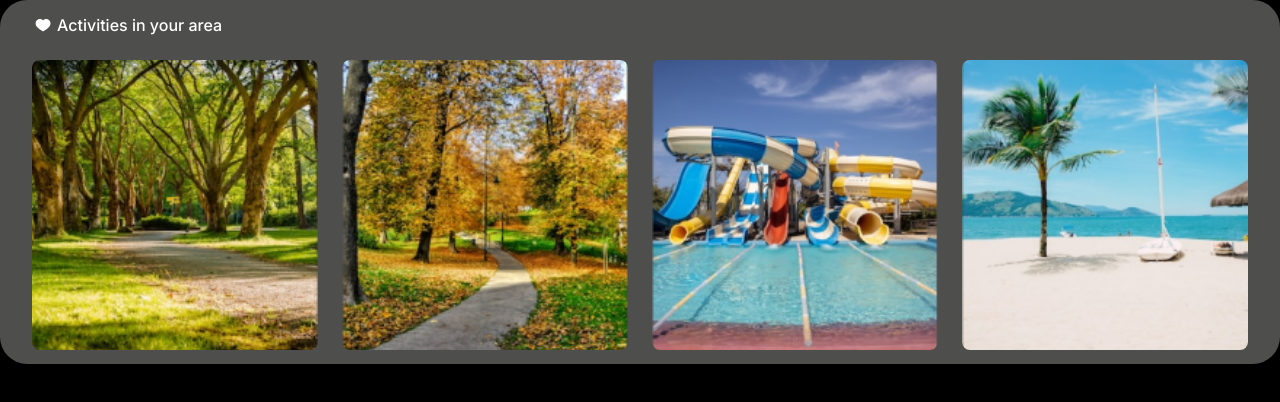
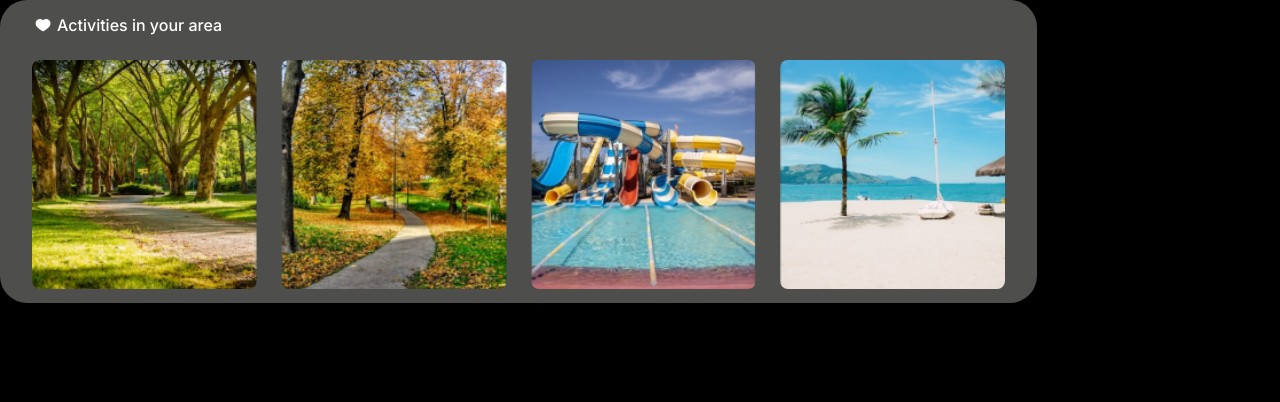
Before and after one commit to Scholak/2ece89c0-c269-4882-ac99-60ff13ca91f3, a React (Vite) app: page / in a window 1280 px wide. Shown: the top 402 px of the page. Built offline with nearby package versions, Linux system fonts and the light colour scheme.

Commit message:
feat: layout styling completed for desktop view

```diff
--- a/src/App.tsx
+++ b/src/App.tsx
@@ -2,9 +2,9 @@ import { Activities } from './components'
 
 const App = () => {
   return (
-    <div>
+    <main>
       <Activities />
-    </div>
+    </main>
   )
 }
 
--- a/src/components/Activities/Activities.module.scss
+++ b/src/components/Activities/Activities.module.scss
@@ -1,4 +1,5 @@
 .container {
+  grid-area: 'activities';
   border-radius: 27.244px;
   background: rgba(196, 195, 193, 0.40);
   padding: 14px 32px;
--- a/src/index.scss
+++ b/src/index.scss
@@ -14,3 +14,13 @@ body {
   color: #ffffff;
   background: #000;
 }
+
+main {
+  display: grid;
+  gap: 24px;
+  grid-template-areas:
+    "info info hourlyForecast"
+    "menu activities airConditions"
+    "menu weeklyForecast airConditions"
+  ;
+}
```
